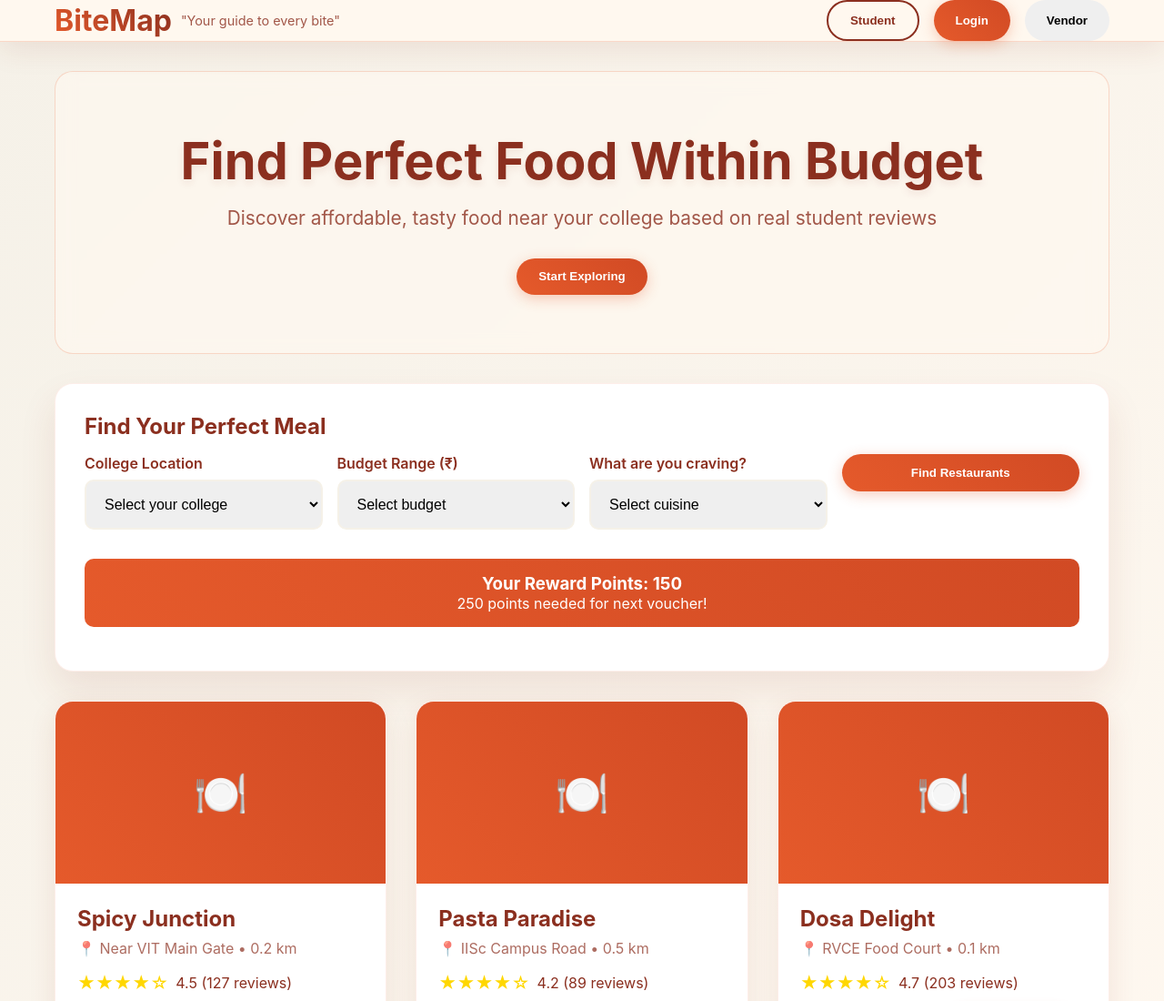
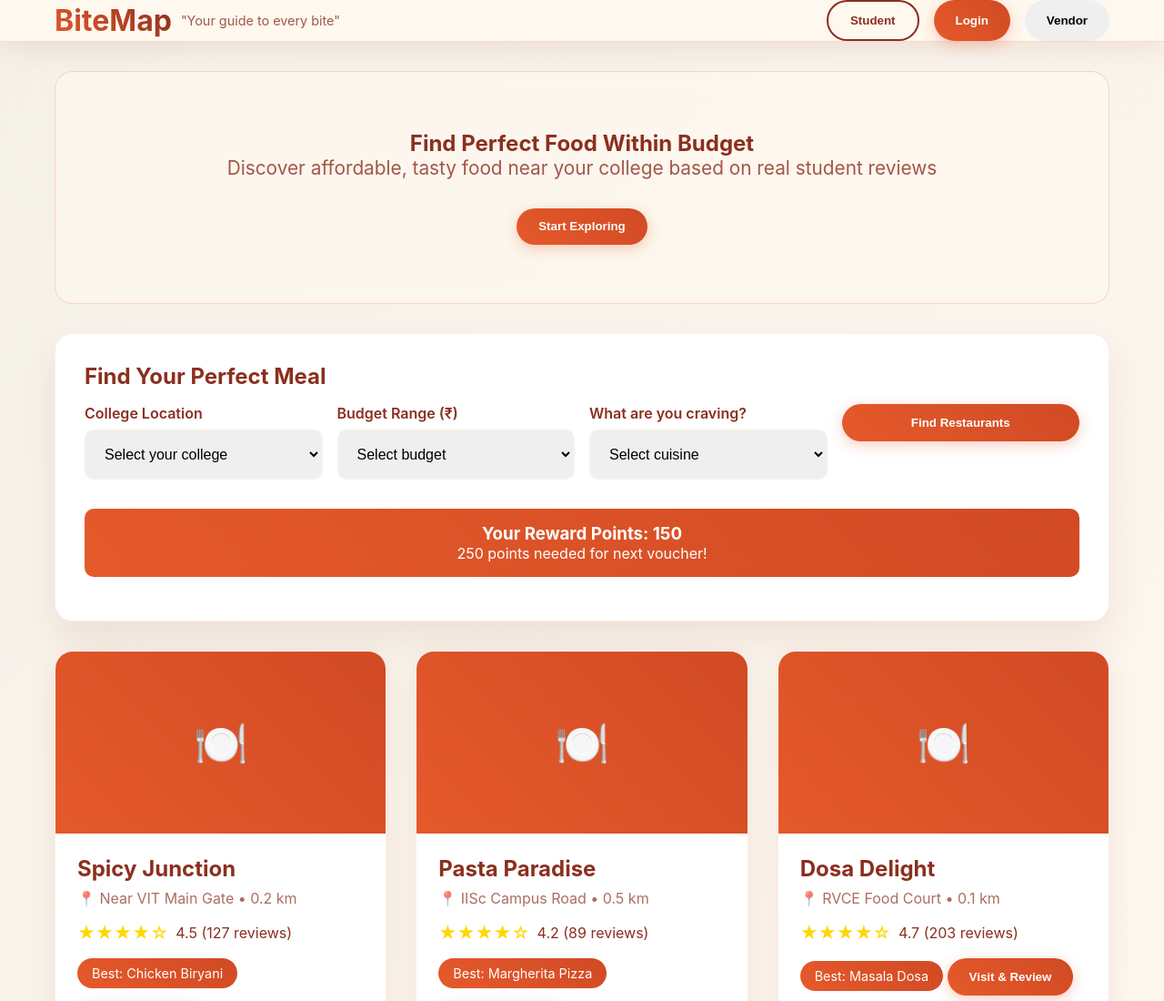
Before and after one commit to shihaam06/BiteMap, a plain HTML site: page index.html in a window 1280 px wide. Shown: the top 1100 px of the page at 91% size. Drawn offline with Linux system fonts and the light colour scheme.

Commit message:
removed hero styling

```diff
--- a/index.html
+++ b/index.html
@@ -107,12 +107,7 @@
             border: 1px solid rgba(229, 90, 43, 0.2);
         }
 
-        .hero h1 {
-            font-size: 3.5rem;
-            margin-bottom: 1rem;
-            color: #8B2F1F;
-            text-shadow: 0 4px 8px rgba(139, 47, 31, 0.1);
-        }
+
 
         .hero p {
             font-size: 1.3rem;
```
